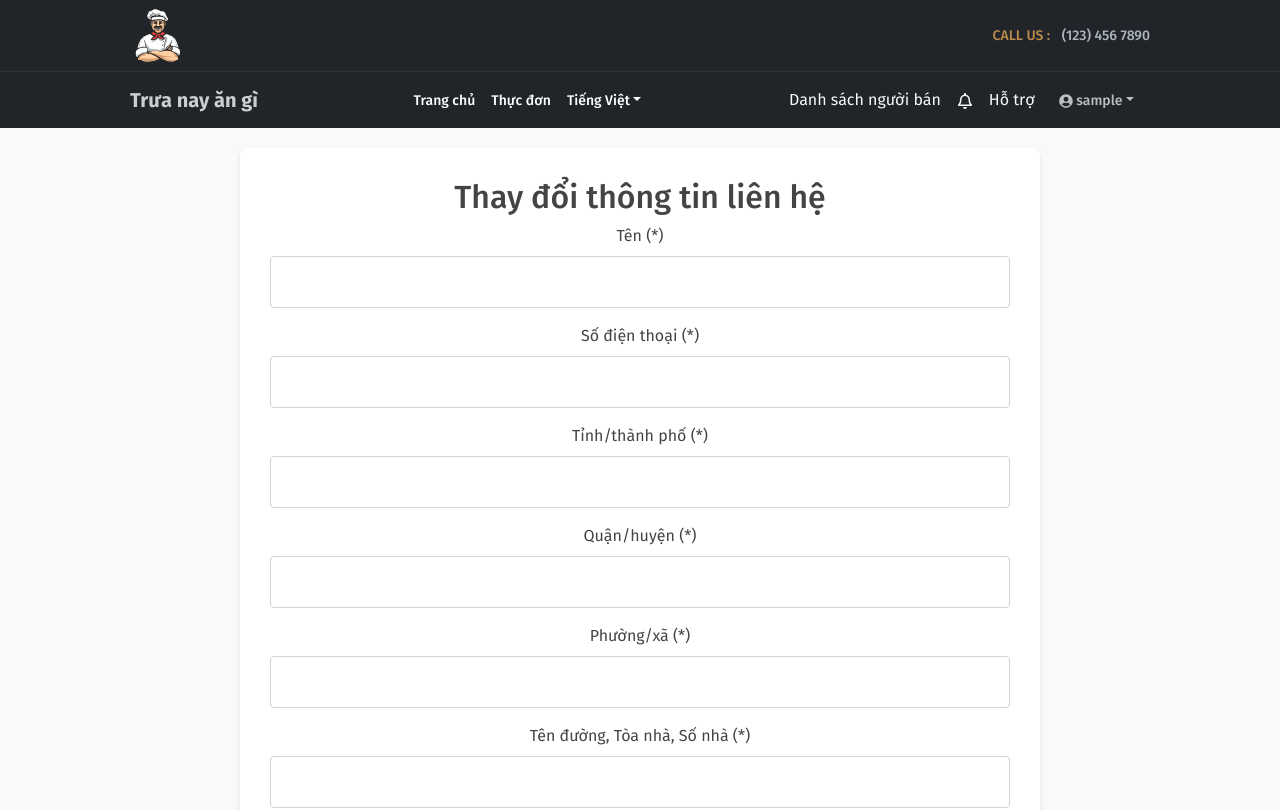
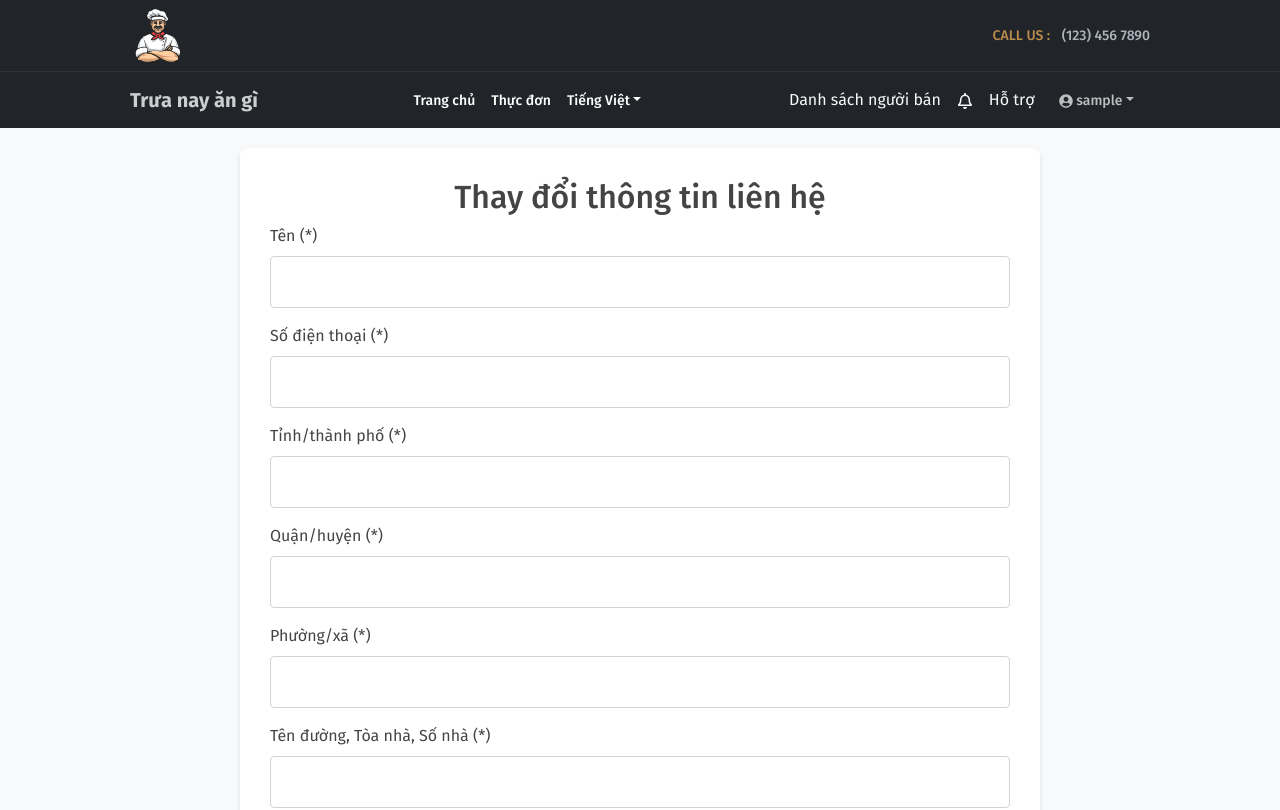
Before and after one commit to MnhQuoc/project_nhom1_trua_nay_an_gi, a React (Vite) app in the folder trua_nay_an_gi/: page /users in a window 1280 px wide. Shown: the top 810 px of the page. Built offline with nearby package versions, Linux system fonts and the light colour scheme; no server answers; sample sign-in values are in the browser's storage.

Commit message:
fix-user-profile

```diff
--- a/trua_nay_an_gi/src/pages/Profile/Profile.jsx
+++ b/trua_nay_an_gi/src/pages/Profile/Profile.jsx
@@ -116,7 +116,7 @@ const Profile = () => {
               <form onSubmit={handleSubmit}>
 
                 <div className="mb-3">
-                  <label className="form-label">Họ và tên:</label>
+                  <label style={{textAlign: 'left', display: 'block'}} className="form-label">Họ và tên:</label>
                   <input
                     type="text"
                     className="form-control"
@@ -128,7 +128,7 @@ const Profile = () => {
                 </div>
 
                 <div className="mb-3">
-                  <label className="form-label">Email:</label>
+                  <label style={{textAlign: 'left', display: 'block'}} className="form-label">Email:</label>
                   <input
                     type="email"
                     className="form-control"
@@ -140,7 +140,7 @@ const Profile = () => {
                 </div>
 
                 <div className="mb-3">
-                  <label className="form-label">Số điện thoại:</label>
+                  <label style={{textAlign: 'left', display: 'block'}} className="form-label">Số điện thoại:</label>
                   <input
                     type="tel"
                     className="form-control"
@@ -152,7 +152,7 @@ const Profile = () => {
                 </div>
 
                 <div className="mb-3">
-                  <label className="form-label">Địa chỉ:</label>
+                  <label style={{textAlign: 'left', display: 'block'}} className="form-label">Địa chỉ:</label>
                   <input
                     type="text"
                     className="form-control"
@@ -166,14 +166,14 @@ const Profile = () => {
                 <div className="d-flex gap-2">
                   <button
                     type="button"
-                    className="btn btn-primary flex-grow-1"
+                    className="btn btn-primary flex-grow-1 mx-2"
                     onClick={() => navigate('/users')}
                   >
                     Cập nhật thông tin
                   </button>
                   <button
                     type="button"
-                    className="btn btn-success flex-grow-1"
+                    className="btn btn-success flex-grow-1 mx-2"
                     onClick={() => navigate('/signup')}
                   >
                     Trở thành Merchant
--- a/trua_nay_an_gi/src/pages/Users/Users.jsx
+++ b/trua_nay_an_gi/src/pages/Users/Users.jsx
@@ -144,7 +144,7 @@ const Users = () => {
 
         <form onSubmit={handleSubmit} className="contact-form">
           <div className="form-group">
-            <label>Tên (*)</label>
+            <label style={{textAlign: 'left', display: 'block'}}>Tên (*)</label>
             <input
               type="text"
               name="name"
@@ -156,7 +156,7 @@ const Users = () => {
           </div>
 
           <div className="form-group">
-            <label>Số điện thoại (*)</label>
+            <label style={{textAlign: 'left', display: 'block'}}>Số điện thoại (*)</label>
             <input
               type="tel"
               name="phone"
@@ -168,7 +168,7 @@ const Users = () => {
           </div>
 
           <div className="form-group">
-            <label>Tỉnh/thành phố (*)</label>
+            <label style={{textAlign: 'left', display: 'block'}}>Tỉnh/thành phố (*)</label>
             <input
               type="text"
               name="city"
@@ -180,7 +180,7 @@ const Users = () => {
           </div>
 
           <div className="form-group">
-            <label>Quận/huyện (*)</label>
+            <label style={{textAlign: 'left', display: 'block'}}>Quận/huyện (*)</label>
             <input
               type="text"
               name="district"
@@ -192,7 +192,7 @@ const Users = () => {
           </div>
 
           <div className="form-group">
-            <label>Phường/xã (*)</label>
+            <label style={{textAlign: 'left', display: 'block'}}>Phường/xã (*)</label>
             <input
               type="text"
               name="ward"
@@ -204,7 +204,7 @@ const Users = () => {
           </div>
 
           <div className="form-group">
-            <label>Tên đường, Tòa nhà, Số nhà (*)</label>
+            <label style={{textAlign: 'left', display: 'block'}}>Tên đường, Tòa nhà, Số nhà (*)</label>
             <input
               type="text"
               name="streetAddress"
```
